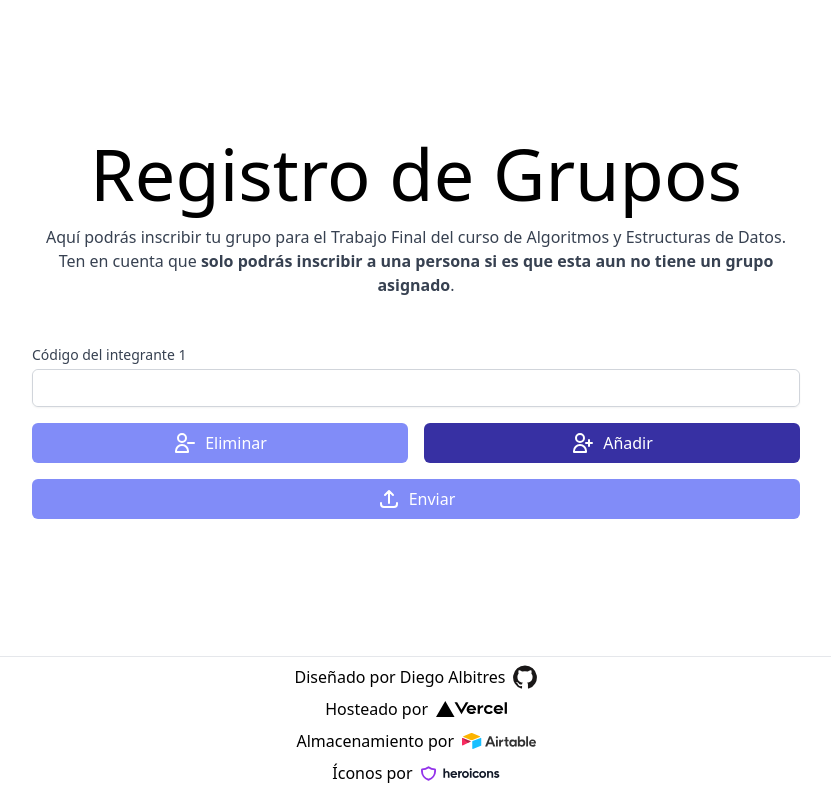
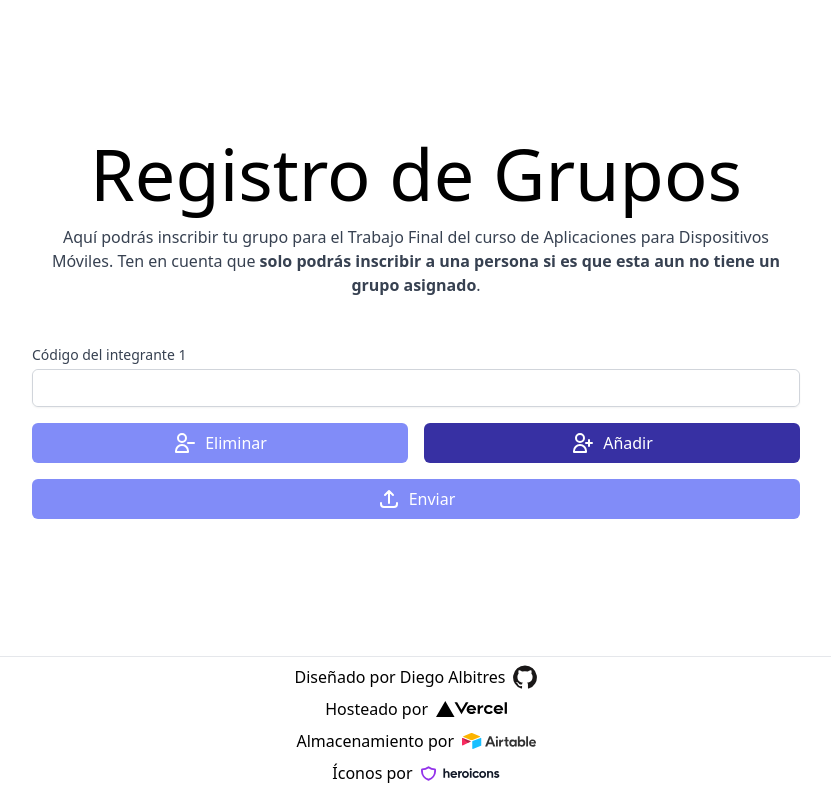
Before and after one commit to dalbitresb12/group-registration-form, a Next.js app: page / in a window 1280 px wide. Shown: the whole page, without its empty margins (224-1055 px from the left). Built offline with nearby package versions, Linux system fonts and the light colour scheme; no server answers; a web font is replaced by a local one.

Commit message:
Change current course name

```diff
--- a/src/pages/index.tsx
+++ b/src/pages/index.tsx
@@ -107,7 +107,7 @@ const Home = (): React.ReactElement => {
       </h1>
 
       <p className="mt-4 w-full max-w-3xl text-center text-gray-700">
-        Aquí podrás inscribir tu grupo para el Trabajo Final del curso de Algoritmos y Estructuras de Datos. Ten
+        Aquí podrás inscribir tu grupo para el Trabajo Final del curso de Aplicaciones para Dispositivos Móviles. Ten
         en cuenta que <span className="font-semibold">solo podrás inscribir a una persona si es que esta aun no tiene un grupo asignado</span>.
       </p>
 
```
